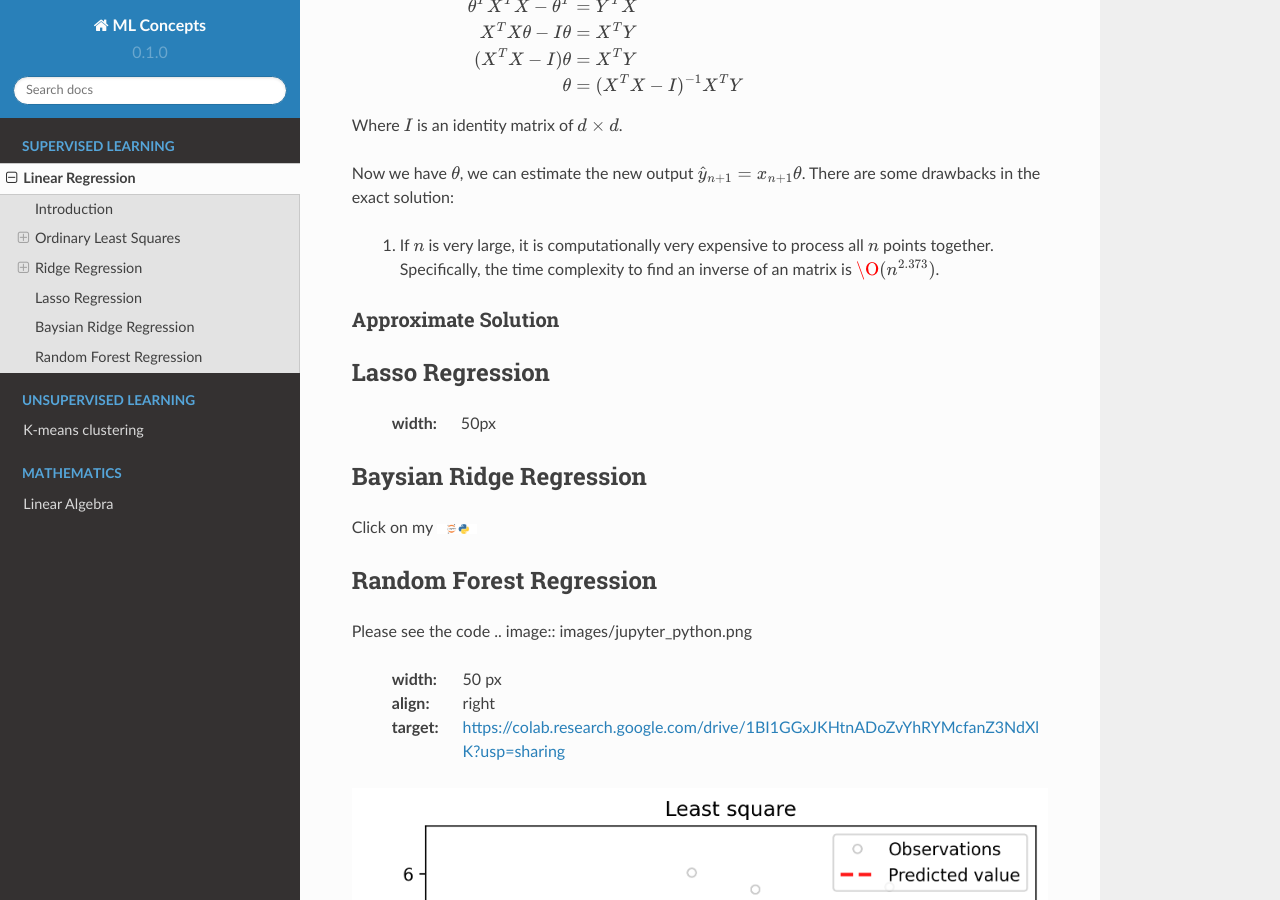
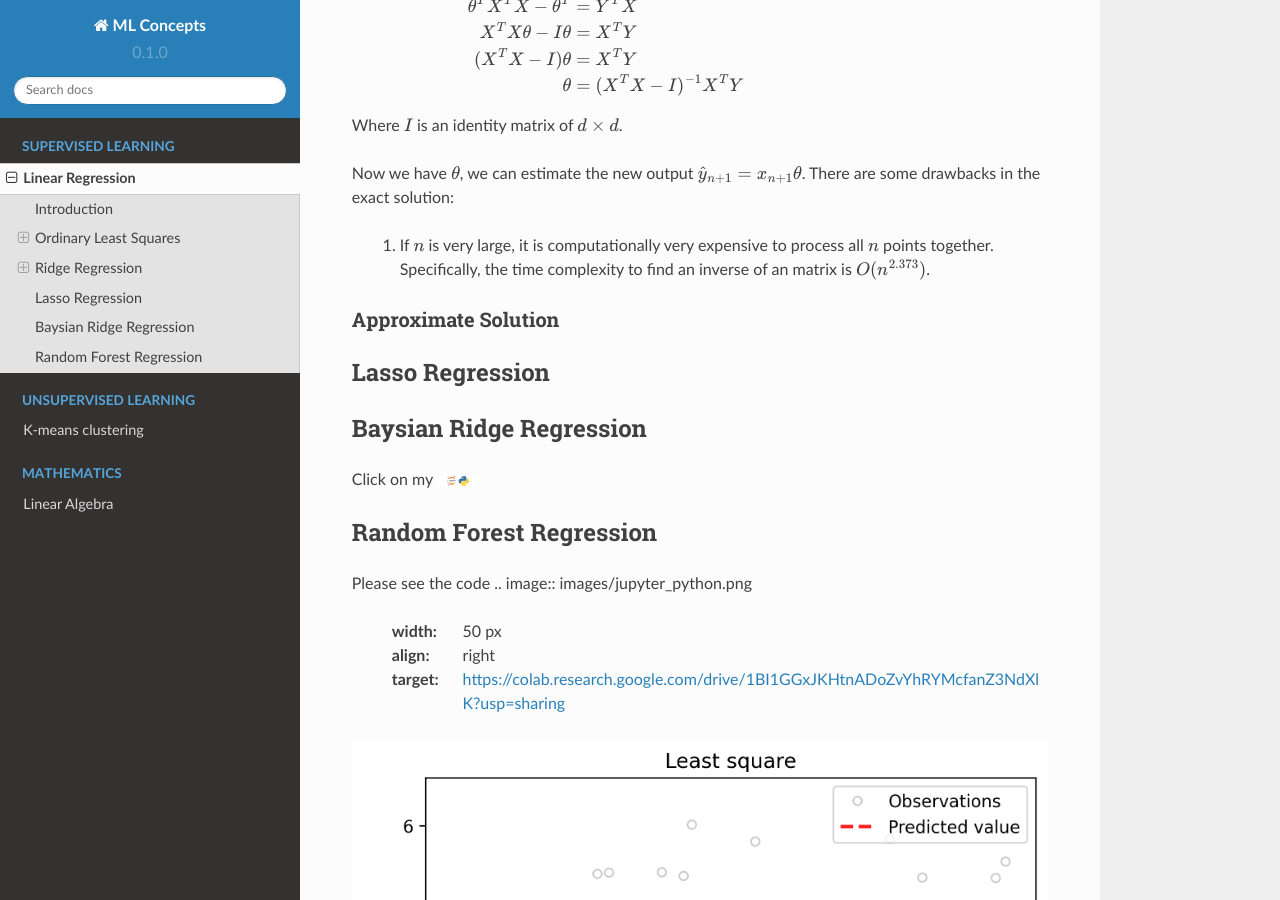
Before and after one commit to ghoshsubh/ML-project, a Sphinx documentation site: the page built from docs/source/Linear_regression.rst, in a window 1280 px wide and 900 px high, scrolled down 4518 px. Built offline with Sphinx 7.4.7 and the Read the Docs theme 2.0.0, drawn with Linux system fonts in a browser that asks for light colours.

Commit message:
Update Linear_regression.rst

```diff
--- a/docs/source/Linear_regression.rst
+++ b/docs/source/Linear_regression.rst
@@ -181,7 +181,7 @@ Where :math:`I` is an identity matrix of :math:`d \times d`.
 
 Now we have :math:`\theta`, we can estimate the new output :math:`\hat{y}_{n+1} = x_{n+1} \theta`.
 There are some drawbacks in the exact solution:
-  1. If :math:`n` is very large, it is computationally very expensive to process all :math:`n` points together. Specifically, the time complexity to find an inverse of an matrix is :math:`\O(n^{2.373})`.
+  1. If :math:`n` is very large, it is computationally very expensive to process all :math:`n` points together. Specifically, the time complexity to find an inverse of an matrix is :math:`O(n^{2.373})`.
 
 Approximate Solution
 --------------------
@@ -189,7 +189,7 @@ Approximate Solution
 Lasso Regression
 ================
 
-  :width: 50px
+
 
 Baysian Ridge Regression
 ========================
```
